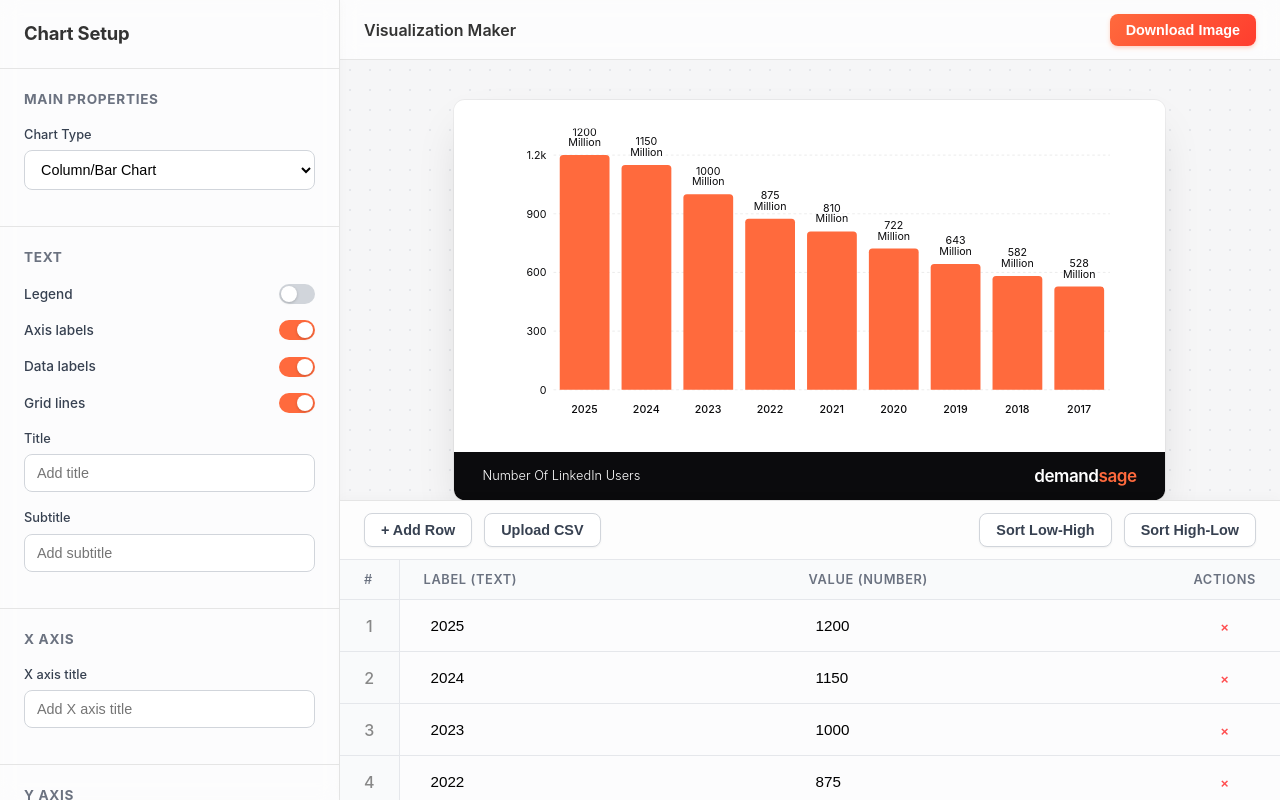
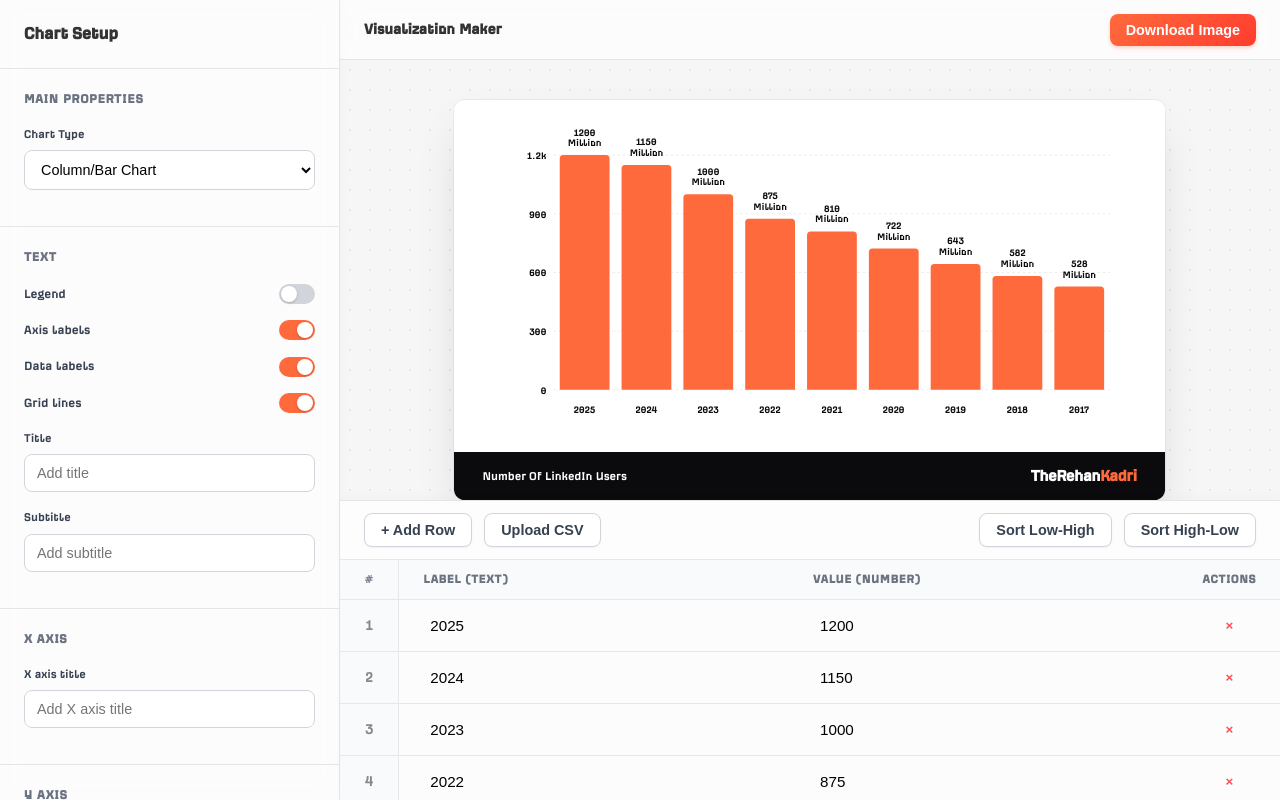
Before and after one commit to rehan280/datastats, a React (Vite) app: page / in a window 1280 px wide. Built offline with nearby package versions, Linux system fonts and the light colour scheme.

Commit message:
fix: restore font-face configurations to fully enable dropdown custom switching

```diff
--- a/src/App.jsx
+++ b/src/App.jsx
@@ -27,8 +27,8 @@ function App() {
     xAxisTitle: '',
     yAxisTitle: '',
     footerText: 'Number Of LinkedIn Users',
-    brandLogoText: 'demand',
-    brandLogoHighlight: 'sage',
+    brandLogoText: 'TheRehan',
+    brandLogoHighlight: 'Kadri',
     valueSuffix: ' Million',
     watermarkText: '',
     showLegend: false,
@@ -44,7 +44,7 @@ function App() {
     canvasBgColor: '#FFFFFF',
     textColor: '#0B0B0D',
     showGridLines: true,
-    fontFamily: 'Inter',
+    fontFamily: 'The Rehan Kadri Display',
   });
 
   const updateSetting = (key, value) => {
@@ -77,7 +77,7 @@ function App() {
 
   return (
     <AppContext.Provider value={{ chartData, setChartData, settings, updateSetting }}>
-      <div className="app-container">
+      <div className="app-container" style={{ fontFamily: settings.fontFamily }}>
         {/* Left Sidebar */}
         <Sidebar />
 
--- a/src/components/Sidebar.jsx
+++ b/src/components/Sidebar.jsx
@@ -105,7 +105,7 @@ function Sidebar() {
             <option value="Outfit">Outfit</option>
             <option value="Plus Jakarta Sans">Plus Jakarta Sans</option>
             <option value="IBM Plex Sans">IBM Plex Sans</option>
-            <option value="The Rehan Kadri">The Rehan Kadri</option>
+            <option value="The Rehan Kadri">The Rehan Kadri (Regular)</option>
             <option value="The Rehan Kadri Display">The Rehan Kadri Display</option>
           </select>
         </div>
--- a/src/index.css
+++ b/src/index.css
@@ -14,6 +14,52 @@
   --bg-color: #F6F6F7;
   --panel-bg: rgba(255, 255, 255, 0.7);
   --border-color: #E5E5E5;
+}
+
+@font-face {
+  font-family: 'The Rehan Kadri Display';
+  src: url('./fonts/therehankadri_display.woff2') format('woff2');
+  font-weight: normal;
+  font-style: normal;
+}
+
+@font-face {
+  font-family: 'The Rehan Kadri';
+  src: url('./fonts/therehankadri_regular.woff2') format('woff2');
+  font-weight: normal;
+  font-style: normal;
+}
+
+@font-face {
+  font-family: 'Inter';
+  src: url('./fonts/inter-regular.woff2') format('woff2');
+  font-weight: normal;
+}
+
+@font-face {
+  font-family: 'Inter';
+  src: url('./fonts/inter-bold.woff2') format('woff2');
+  font-weight: bold;
+}
+
+@font-face {
+  font-family: 'Manrope';
+  src: url('./fonts/Manrope-Variable.ttf') format('truetype');
+}
+
+@font-face {
+  font-family: 'Outfit';
+  src: url('./fonts/Outfit-Variable.ttf') format('truetype');
+}
+
+@font-face {
+  font-family: 'Plus Jakarta Sans';
+  src: url('./fonts/PlusJakartaSans-Variable.ttf') format('truetype');
+}
+
+@font-face {
+  font-family: 'IBM Plex Sans';
+  src: url('./fonts/ibm-plex-sans-regular.woff') format('woff');
 }
 
 * {
```
